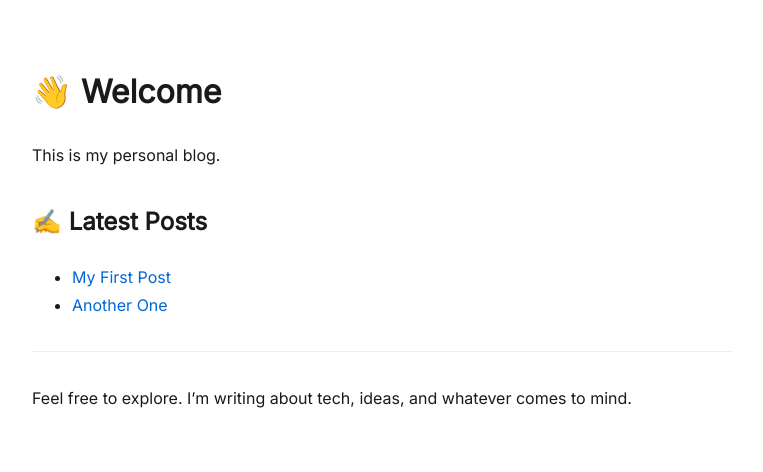
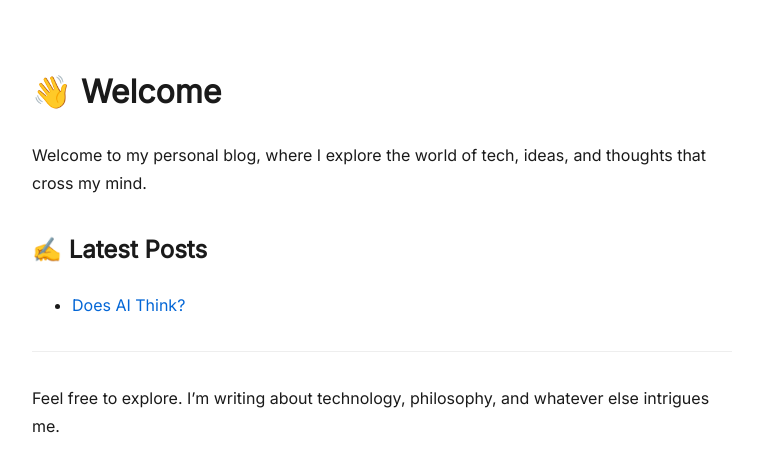
Before and after one commit to frost0x/frost0x.github.io, a Jekyll site: the page built from index.md, in a window 1280 px wide. Shown: the top 472 px of the page, without its empty margins (258-1021 px from the left). Built offline with Jekyll 4.4.1, drawn with Linux system fonts in a browser that asks for light colours.

Commit message:
Update index.md

```diff
--- a/index.md
+++ b/index.md
@@ -5,12 +5,13 @@ title: Home
 
 # 👋 Welcome
 
-This is my personal blog.
+Welcome to my personal blog, where I explore the world of tech, ideas, and thoughts that cross my mind.
 
 ## ✍️ Latest Posts
 
-- [My First Post](/posts/my-first-post)
-- [Another One](/posts/another-thing)
+{% for post in site.posts %}
+- [{{ post.title }}]({{ post.url }})
+{% endfor %}
 
 ---
-Feel free to explore. I'm writing about tech, ideas, and whatever comes to mind.
+Feel free to explore. I’m writing about technology, philosophy, and whatever else intrigues me.
```
